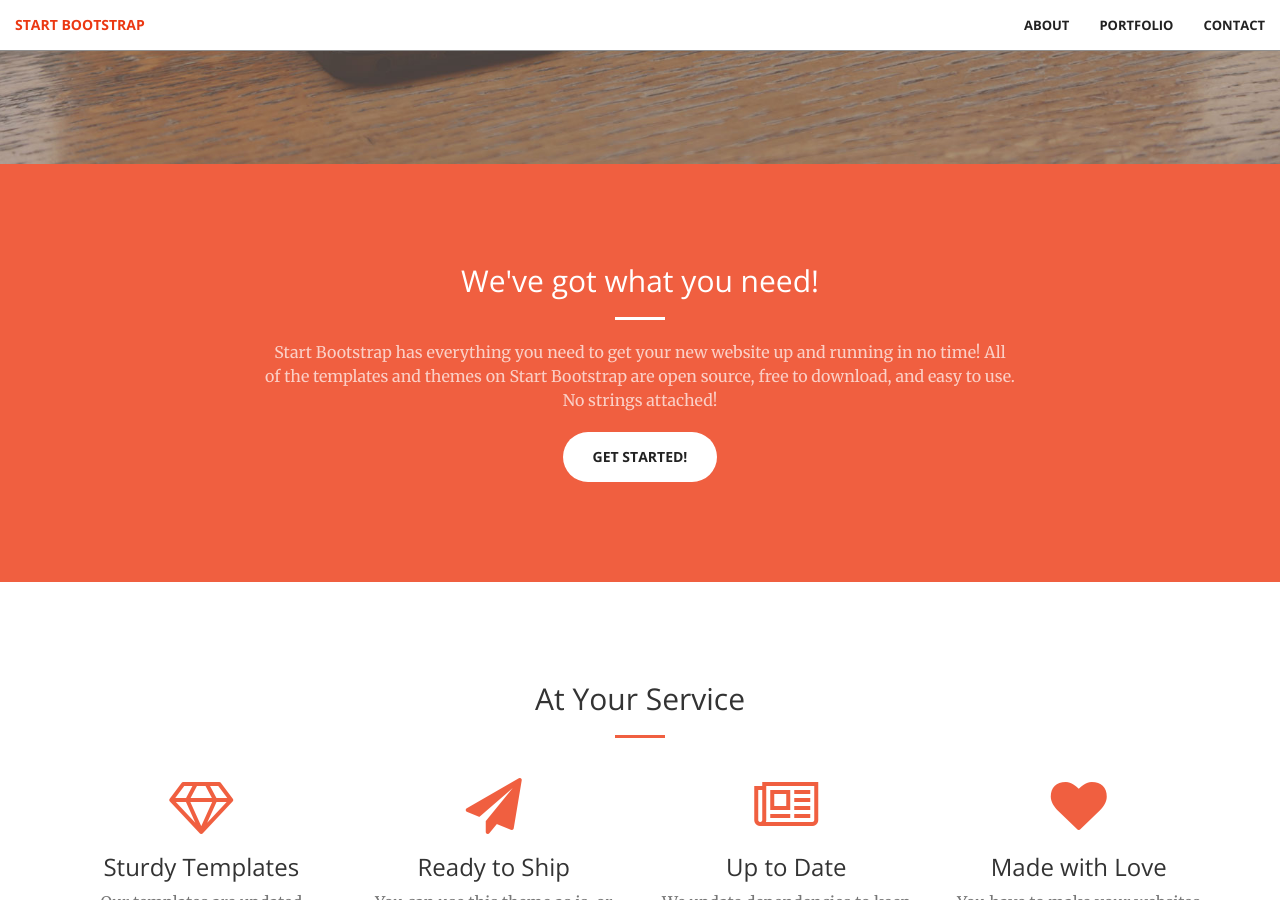
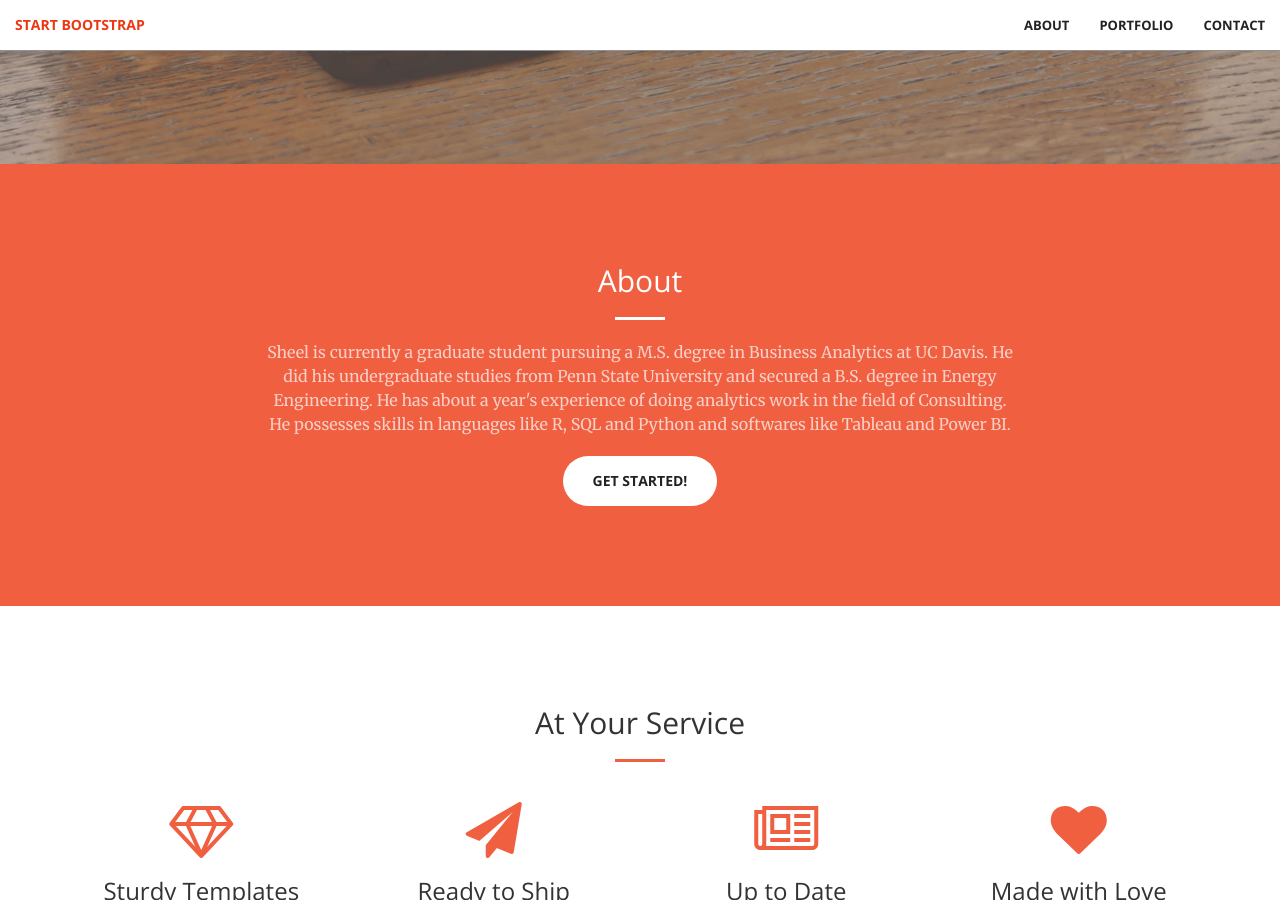
Before and after one commit to sheelvora/sheelvora.github.io, a Jekyll site: the page built from index.html, in a window 1280 px wide and 900 px high, scrolled down 736 px. Built offline with Jekyll 4.4.1, drawn with Linux system fonts in a browser that asks for light colours.

Commit message:
new github

```diff
--- a/_includes/call-to-action.html
+++ b/_includes/call-to-action.html
@@ -2,9 +2,9 @@
     <div class="container">
         <div class="row">
             <div class="col-lg-8 col-lg-offset-2 text-center">
-                <h2 class="section-heading">We've got what you need!</h2>
+                <h2 class="section-heading">About</h2>
                 <hr class="light">
-                <p class="text-faded">Start Bootstrap has everything you need to get your new website up and running in no time! All of the templates and themes on Start Bootstrap are open source, free to download, and easy to use. No strings attached!</p>
+                <p class="text-faded">Sheel is currently a graduate student pursuing a M.S. degree in Business Analytics at UC Davis. He did his undergraduate studies from Penn State University and secured a B.S. degree in Energy Engineering. He has about a year's experience of doing analytics work in the field of Consulting. He possesses skills in languages like R, SQL and Python and softwares like Tableau and Power BI.</p>
                 <a href="#" class="btn btn-default btn-xl">Get Started!</a>
             </div>
         </div>
```
